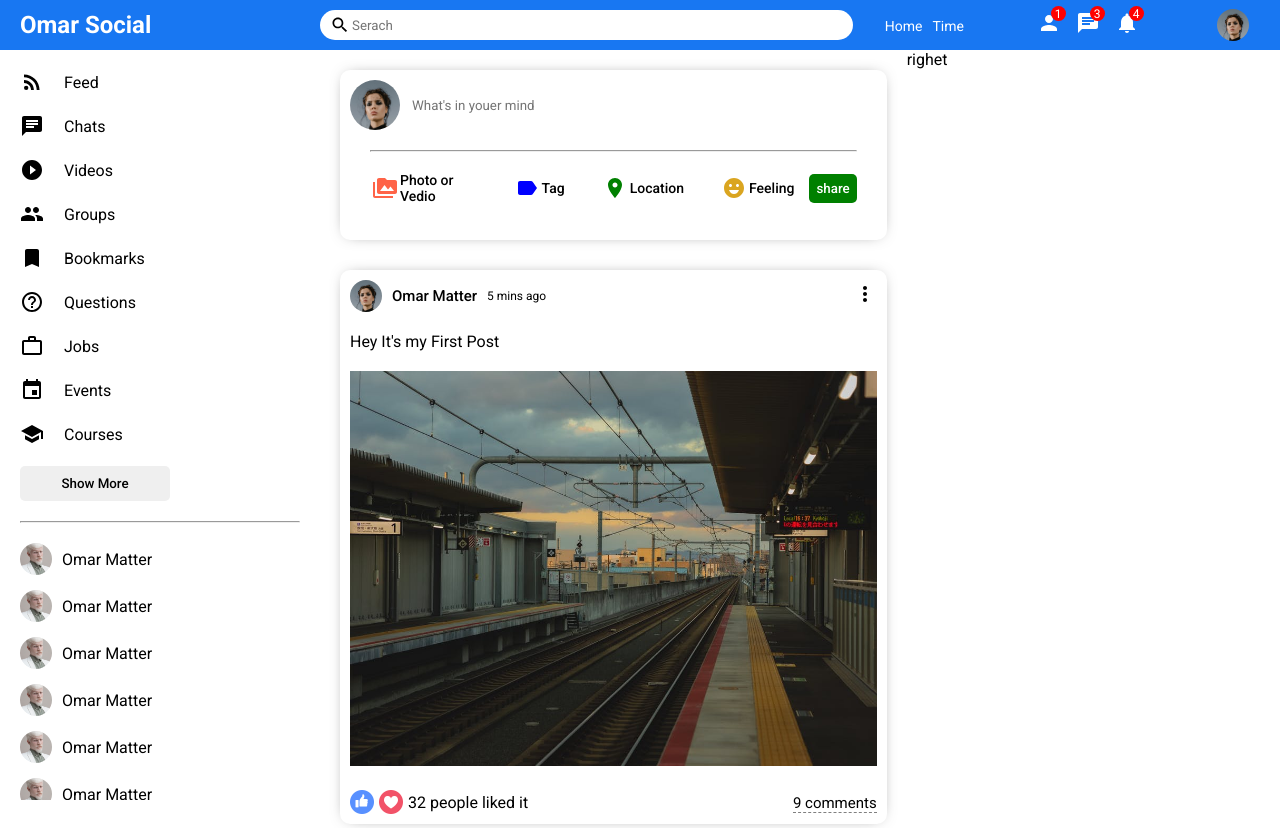
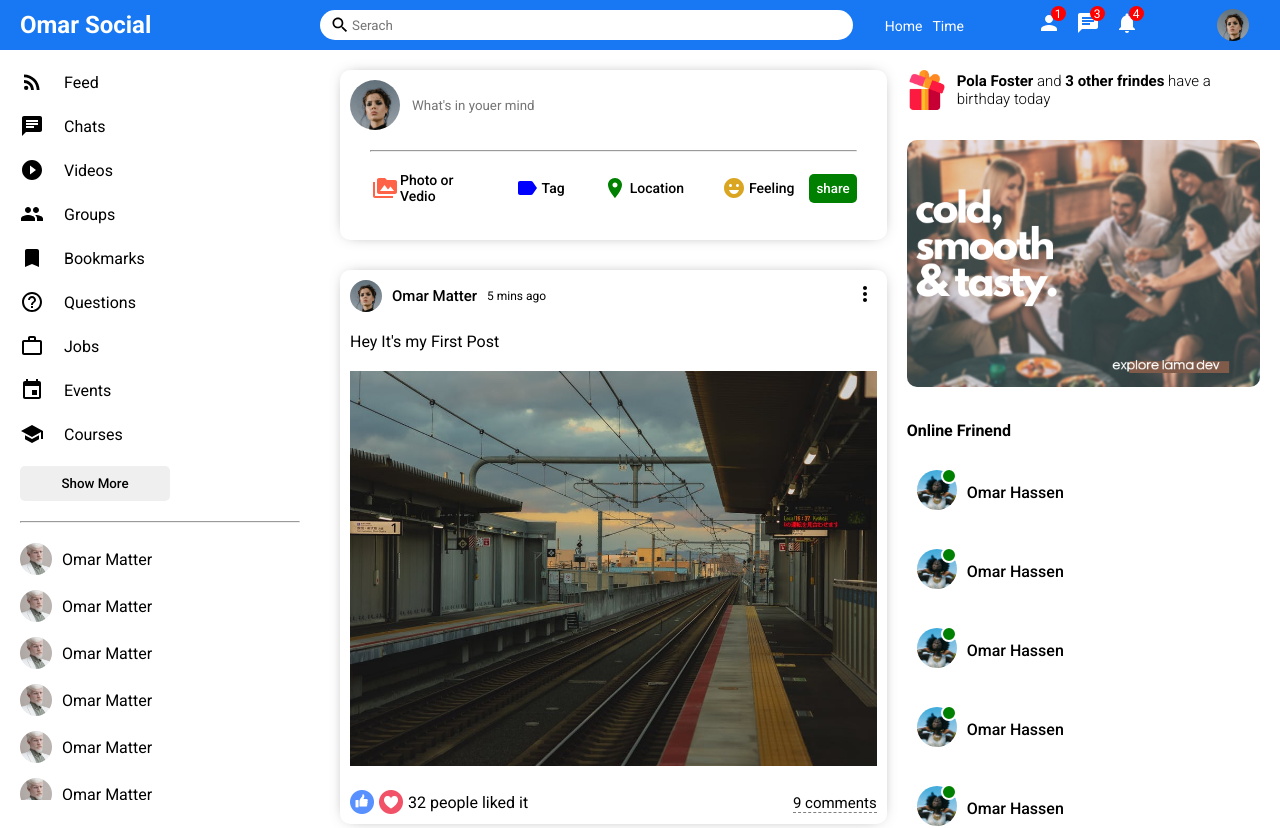
Before and after one commit to omarmatter/Facbook-Reactjs, a React (Create React App) app: page / in a window 1280 px wide. Shown: the top 828 px of the page. Built offline with nearby package versions, Linux system fonts and the light colour scheme.

Commit message:
rightbar

```diff
--- a/src/compnents/Righetbar/Rightbar.jsx
+++ b/src/compnents/Righetbar/Rightbar.jsx
@@ -3,7 +3,60 @@
 export default function Rightbar() {
     return (
         <div className='rightbar'>
-            righet
+            <div className="rightbarWrapper">
+                <div className="barthdayContainer">
+                    <img className='birthdayImg' src="/assets/gift.png" alt="" srcset="" />
+                    <sapn className="birthdayText">
+                       <b> Pola Foster</b> and <b>3 other frindes</b> have a birthday today
+                    </sapn>
+                </div>
+                <img className="rightbarAd" src="/assets/ad.png" alt="" srcset="" />
+                <h4 className="rightbarTitle">Online Frinend</h4>
+                <ul className="rightbarFriendList">
+                    <li className="rightbarFriend">
+                        <div className="rightbarProfileImgContainer">
+                             <img  className="rightProfileImg" src="/assets/person/3.jpeg" alt="" srcset="" />
+                             <span className="rightbarOnline"></span>
+                        </div>
+                        <span className="rightbarUsername">Omar Hassen</span>
+                    </li>
+                    <li className="rightbarFriend">
+                        <div className="rightbarProfileImgContainer">
+                             <img  className="rightProfileImg" src="/assets/person/3.jpeg" alt="" srcset="" />
+                             <span className="rightbarOnline"></span>
+                        </div>
+                        <span className="rightbarUsername">Omar Hassen</span>
+                    </li> <li className="rightbarFriend">
+                        <div className="rightbarProfileImgContainer">
+                             <img  className="rightProfileImg" src="/assets/person/3.jpeg" alt="" srcset="" />
+                             <span className="rightbarOnline"></span>
+                        </div>
+                        <span className="rightbarUsername">Omar Hassen</span>
+                    </li>
+                    <li className="rightbarFriend">
+                        <div className="rightbarProfileImgContainer">
+                             <img  className="rightProfileImg" src="/assets/person/3.jpeg" alt="" srcset="" />
+                             <span className="rightbarOnline"></span>
+                        </div>
+                        <span className="rightbarUsername">Omar Hassen</span>
+                    </li>
+                    <li className="rightbarFriend">
+                        <div className="rightbarProfileImgContainer">
+                             <img  className="rightProfileImg" src="/assets/person/3.jpeg" alt="" srcset="" />
+                             <span className="rightbarOnline"></span>
+                        </div>
+                        <span className="rightbarUsername">Omar Hassen</span>
+                    </li>
+                    <li className="rightbarFriend">
+                        <div className="rightbarProfileImgContainer">
+                             <img  className="rightProfileImg" src="/assets/person/3.jpeg" alt="" srcset="" />
+                             <span className="rightbarOnline"></span>
+                        </div>
+                        <span className="rightbarUsername">Omar Hassen</span>
+                    </li>
+
+                </ul>
+            </div>
         </div>
     )
 }
--- a/src/compnents/Righetbar/right.css
+++ b/src/compnents/Righetbar/right.css
@@ -1,3 +1,62 @@
 .rightbar{
     flex: 3.5;
 }
+.rightbarWrapper{
+    padding: 20px 20px 0 0  ;
+}
+.barthdayContainer{
+    display: flex;
+    align-items: center;
+}
+.birthdayImg{
+    width: 40px;
+ height: 40px ;
+ margin-right: 10px;
+}
+.birthdayText{
+    font-weight: 300;
+ font-size: 15px;
+}
+.rightbarAd{
+    width: 100%;
+    border-radius: 10px;
+    margin: 30px 0;
+}
+.rightbarTitle{
+    margin-bottom: 20px;
+}
+.rightbarFriendList{
+        padding: 0;
+        margin: 0;
+        list-style: none;
+}
+.rightbarFriend{
+    display: flex;
+    align-items: center;
+    margin-bottom: 15px;
+}
+.rightbarProfileImgContainer{
+    margin: 10px;
+    position: relative;
+}
+.rightProfileImg{
+    width: 40px;
+    height: 40px;
+    border-radius: 50%;
+    object-fit: cover;
+
+}
+.rightbarOnline{
+    width: 12px;
+    height: 12px;
+    background-color: green;
+    border-radius: 50%;
+    position: absolute;
+    top: -2px;
+    right: 0;
+    border: 2px solid  white;
+}
+.rightbarUsername{
+    font-weight: 500;
+
+}
```
